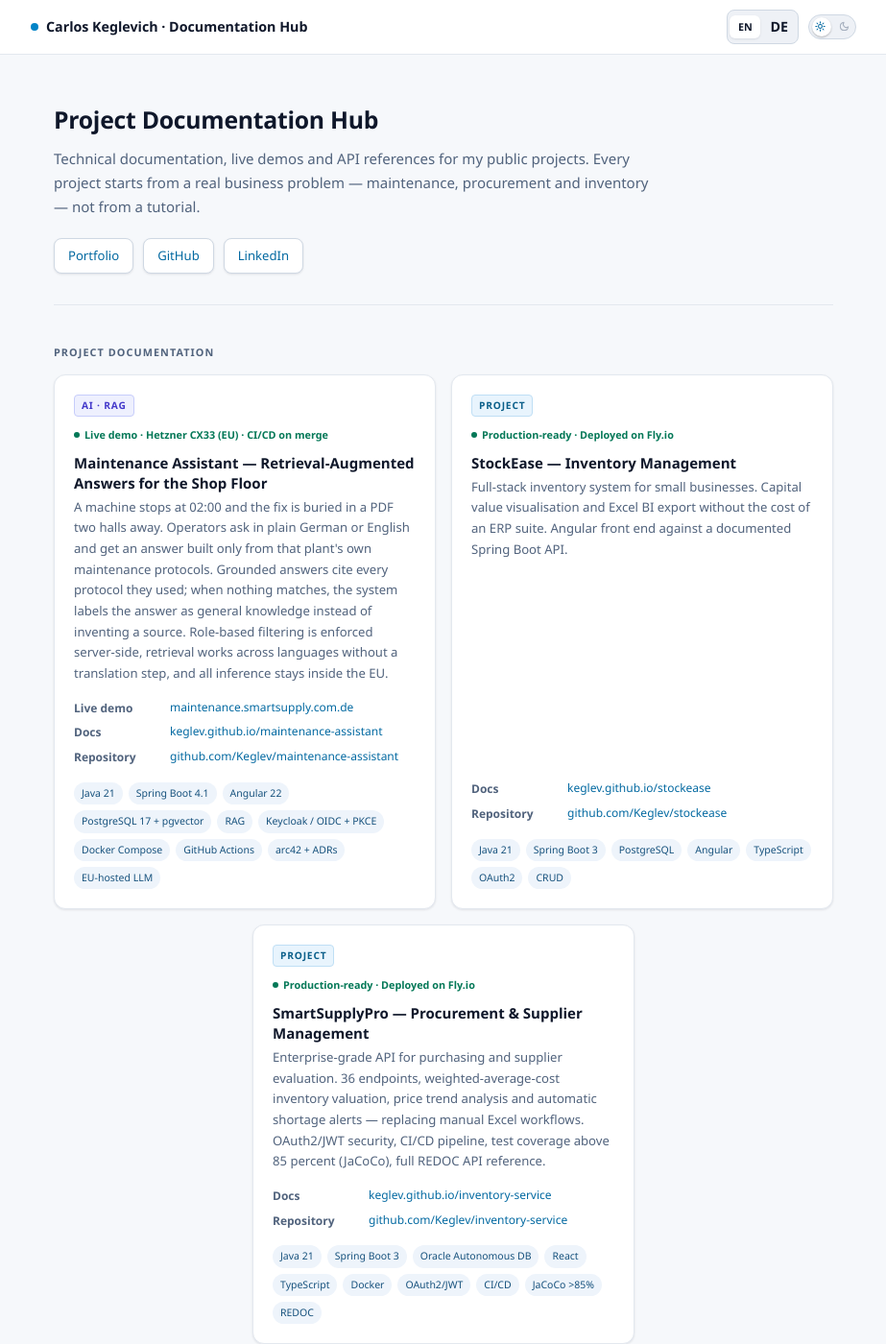
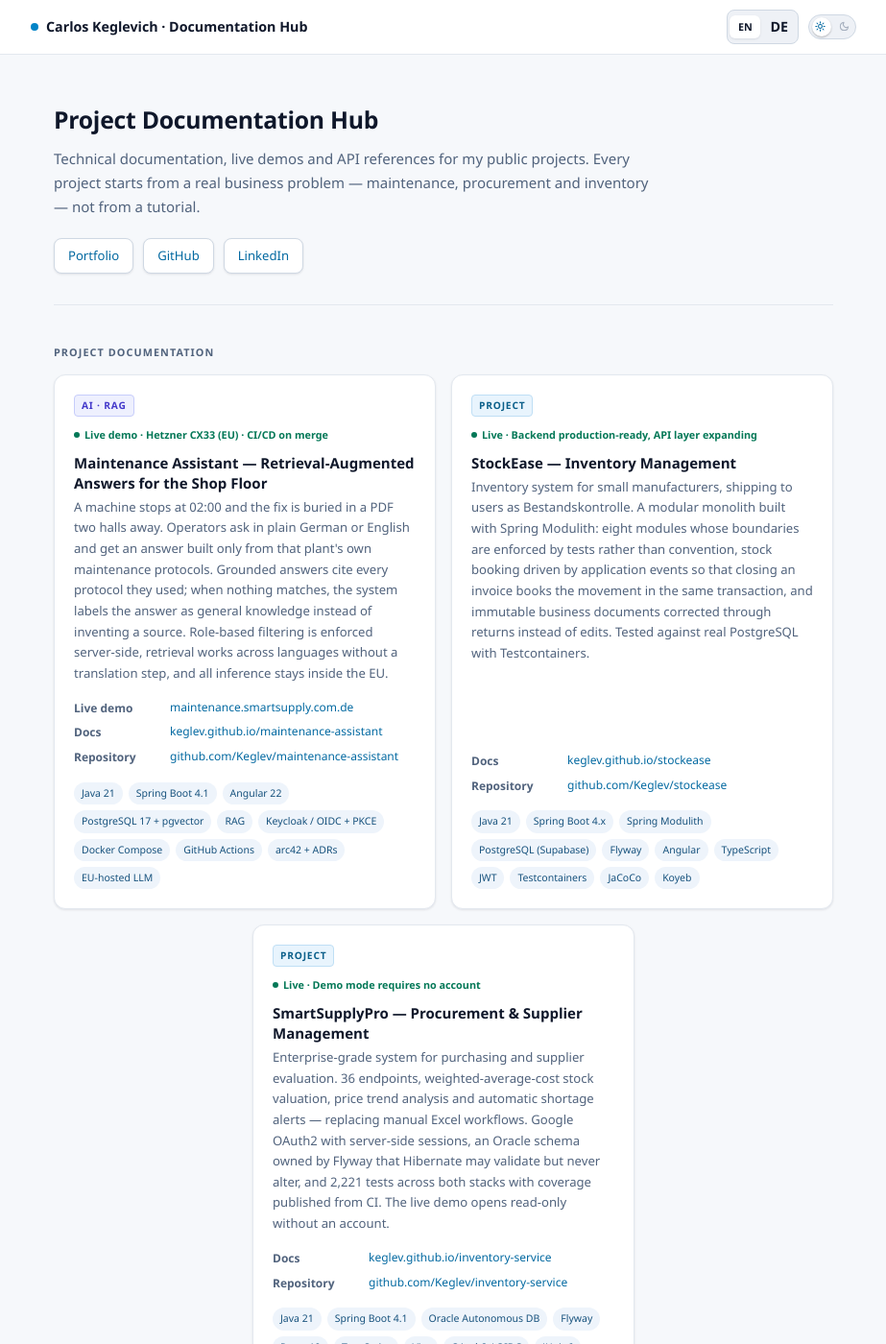
Before and after one commit to Keglev/keglev.github.io, a Jekyll site: the page built from index.md, in a window 1280 px wide and 1400 px high. Shown: the whole window at 96% size, without its empty margins (178-1101 px from the left). Built offline with Jekyll 4.4.1, drawn with Linux system fonts in a browser that asks for light colours; some of the changed text lies outside the part shown.

Commit message:
fix(content): correct SmartSupplyPro and StockEase stacks to match their READMEs
Both cards described software that no longer exists. The corrections come
from the project READMEs, read while sourcing the demo URLs.

Two entries were not merely outdated but wrong, in opposite directions.
SmartSupplyPro was badged OAuth2/JWT: it issues no JWT at all, it is an
OAuth2 login client holding server-side sessions, so the badge advertised
a security model the project does not use. StockEase was badged OAuth2:
its backend is stateless JWT, so the badge claimed the model the other
project actually has. Each card carried the other's answer.

SmartSupplyPro: Spring Boot 3 -> 4.1, React -> React 19, REDOC -> ReDoc,
JaCoCo >85% -> JaCoCo with the real figure (2,221 tests) moved into the
description where it can be stated precisely. Docker and CI/CD gave way to
Flyway, Vite, JUnit 6 and Fly.io + Koyeb, which say something specific.

StockEase: Spring Boot 3 -> 4.x, and it is not on Fly.io — it deploys to
Koyeb and ships to users as Bestandskontrolle. The vague CRUD badge is
replaced by Spring Modulith, Flyway, Testcontainers and JaCoCo, which are
what distinguish it. The description now describes the modular monolith
rather than a generic full-stack app.

Co-Authored-By: Claude Opus 5 (1M context) <noreply@anthropic.com>

```diff
--- a/_data/i18n.yml
+++ b/_data/i18n.yml
@@ -69,9 +69,9 @@ en:
   card.kv.demo: "Live demo"
 
   # ---- Project: SmartSupplyPro ------------------------------------------
-  ssp.status: "Production-ready · Deployed on Fly.io"
+  ssp.status: "Live · Demo mode requires no account"
   ssp.title: "SmartSupplyPro — Procurement & Supplier Management"
-  ssp.desc: "Enterprise-grade API for purchasing and supplier evaluation. 36 endpoints, weighted-average-cost inventory valuation, price trend analysis and automatic shortage alerts — replacing manual Excel workflows. OAuth2/JWT security, CI/CD pipeline, test coverage above 85 percent (JaCoCo), full REDOC API reference."
+  ssp.desc: "Enterprise-grade system for purchasing and supplier evaluation. 36 endpoints, weighted-average-cost stock valuation, price trend analysis and automatic shortage alerts — replacing manual Excel workflows. Google OAuth2 with server-side sessions, an Oracle schema owned by Flyway that Hibernate may validate but never alter, and 2,221 tests across both stacks with coverage published from CI. The live demo opens read-only without an account."
 
   # ---- Project: Maintenance Assistant -----------------------------------
   ma.status: "Live demo · Hetzner CX33 (EU) · CI/CD on merge"
@@ -79,9 +79,9 @@ en:
   ma.desc: "A machine stops at 02:00 and the fix is buried in a PDF two halls away. Operators ask in plain German or English and get an answer built only from that plant's own maintenance protocols. Grounded answers cite every protocol they used; when nothing matches, the system labels the answer as general knowledge instead of inventing a source. Role-based filtering is enforced server-side, retrieval works across languages without a translation step, and all inference stays inside the EU."
 
   # ---- Project: StockEase -----------------------------------------------
-  se.status: "Production-ready · Deployed on Fly.io"
+  se.status: "Live · Backend production-ready, API layer expanding"
   se.title: "StockEase — Inventory Management"
-  se.desc: "Full-stack inventory system for small businesses. Capital value visualisation and Excel BI export without the cost of an ERP suite. Angular front end against a documented Spring Boot API."
+  se.desc: "Inventory system for small manufacturers, shipping to users as Bestandskontrolle. A modular monolith built with Spring Modulith: eight modules whose boundaries are enforced by tests rather than convention, stock booking driven by application events so that closing an invoice books the movement in the same transaction, and immutable business documents corrected through returns instead of edits. Tested against real PostgreSQL with Testcontainers."
 
   # ---- Standards block ---------------------------------------------------
   standards.title: "Standards & conventions"
@@ -130,9 +130,9 @@ de:
   card.kv.demo: "Live-Demo"
 
   # ---- Projekt: SmartSupplyPro ------------------------------------------
-  ssp.status: "Produktionsreif · Bereitgestellt auf Fly.io"
+  ssp.status: "Live · Demo-Modus ohne Anmeldung"
   ssp.title: "SmartSupplyPro — Einkauf und Lieferantenmanagement"
-  ssp.desc: "API auf Unternehmensniveau für Einkauf und Lieferantenbewertung. 36 Endpunkte, Bestandsbewertung nach gleitendem Durchschnittspreis, Preistrendanalyse und automatische Warnmeldungen bei Unterdeckung — als Ersatz für manuelle Excel-Prozesse. Absicherung über OAuth2/JWT, CI/CD-Pipeline, Testabdeckung über 85 Prozent (JaCoCo), vollständige API-Referenz mit REDOC."
+  ssp.desc: "System auf Unternehmensniveau für Einkauf und Lieferantenbewertung. 36 Endpunkte, Bestandsbewertung nach gleitendem Durchschnittspreis, Preistrendanalyse und automatische Warnmeldungen bei Unterdeckung — als Ersatz für manuelle Excel-Prozesse. Google-OAuth2 mit serverseitigen Sessions, ein von Flyway verwaltetes Oracle-Schema, das Hibernate prüfen, aber nie ändern darf, sowie 2.221 Tests über beide Stacks mit aus der CI veröffentlichter Testabdeckung. Die Live-Demo öffnet ohne Konto im Lesemodus."
 
   # ---- Projekt: Wartungsassistent ---------------------------------------
   ma.status: "Live-Demo · Hetzner CX33 (EU) · CI/CD bei jedem Merge"
@@ -140,9 +140,9 @@ de:
   ma.desc: "Um 02:00 Uhr steht eine Maschine still, und die Lösung liegt in einem PDF zwei Hallen weiter. Mitarbeitende fragen auf Deutsch oder Englisch und erhalten eine Antwort, die ausschließlich aus den Wartungsprotokollen des eigenen Werks aufgebaut ist. Belegte Antworten zitieren jedes verwendete Protokoll; findet sich kein passendes Dokument, kennzeichnet das System die Antwort als allgemeines Fachwissen, statt eine Quelle zu erfinden. Die Rollenfilterung erfolgt serverseitig, die Suche funktioniert sprachübergreifend ohne Übersetzungsschritt, und die gesamte Verarbeitung bleibt in der EU."
 
   # ---- Projekt: StockEase -----------------------------------------------
-  se.status: "Produktionsreif · Bereitgestellt auf Fly.io"
+  se.status: "Live · Backend produktionsreif, API-Schicht im Ausbau"
   se.title: "StockEase — Lagerverwaltung"
-  se.desc: "Full-Stack-Lagerverwaltung für kleine Betriebe. Visualisierung des gebundenen Kapitals und Excel-Export für Auswertungen, ohne die Kosten einer ERP-Suite. Angular-Oberfläche auf einer dokumentierten Spring-Boot-API."
+  se.desc: "Lagerverwaltung für kleine Fertigungsbetriebe, die den Anwendern als Bestandskontrolle ausgeliefert wird. Ein modularer Monolith auf Basis von Spring Modulith: acht Module, deren Grenzen durch Tests statt durch Konvention durchgesetzt werden, ereignisgesteuerte Bestandsbuchung, bei der das Schließen einer Rechnung die Buchung in derselben Transaktion auslöst, sowie unveränderliche Geschäftsdokumente, die über Retouren statt über Änderungen korrigiert werden. Getestet gegen echtes PostgreSQL mit Testcontainers."
 
   # ---- Standards ---------------------------------------------------------
   standards.title: "Standards und Konventionen"
--- a/_includes/page_body.html
+++ b/_includes/page_body.html
@@ -57,7 +57,7 @@
       desc_key="se.desc"
       docs_url="https://keglev.github.io/stockease/"
       repo_url="https://github.com/Keglev/stockease"
-      badges="Java 21, Spring Boot 3, PostgreSQL, Angular, TypeScript, OAuth2, CRUD"
+      badges="Java 21, Spring Boot 4.x, Spring Modulith, PostgreSQL (Supabase), Flyway, Angular, TypeScript, JWT, Testcontainers, JaCoCo, Koyeb"
   -%}
 
   {%- include project_card.html
@@ -67,7 +67,7 @@
       desc_key="ssp.desc"
       docs_url="https://keglev.github.io/inventory-service/"
       repo_url="https://github.com/Keglev/inventory-service"
-      badges="Java 21, Spring Boot 3, Oracle Autonomous DB, React, TypeScript, Docker, OAuth2/JWT, CI/CD, JaCoCo >85%, REDOC"
+      badges="Java 21, Spring Boot 4.1, Oracle Autonomous DB, Flyway, React 19, TypeScript, Vite, OAuth2 / OIDC, JUnit 6, JaCoCo, ReDoc, Fly.io + Koyeb"
       extra_class="card-centered"
   -%}
 
```
